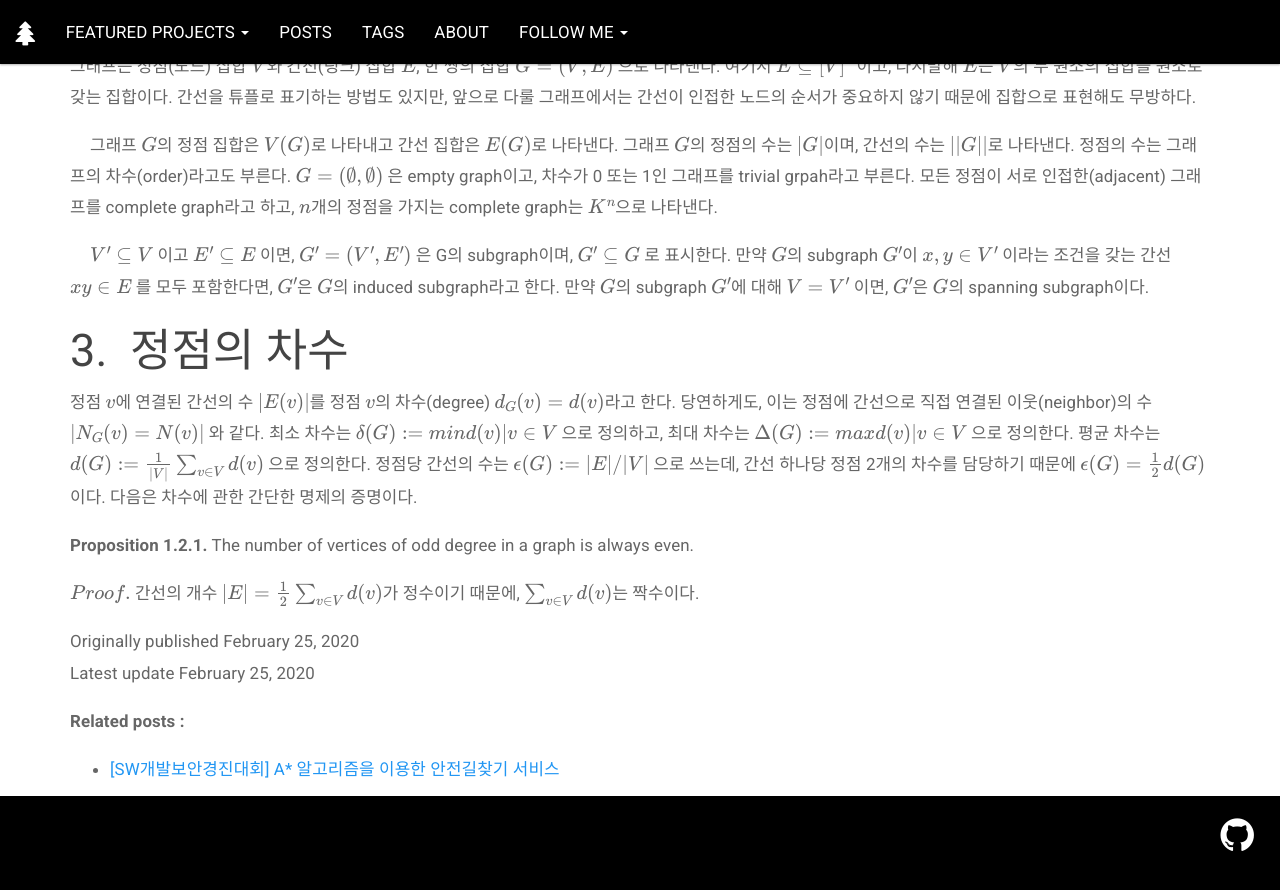
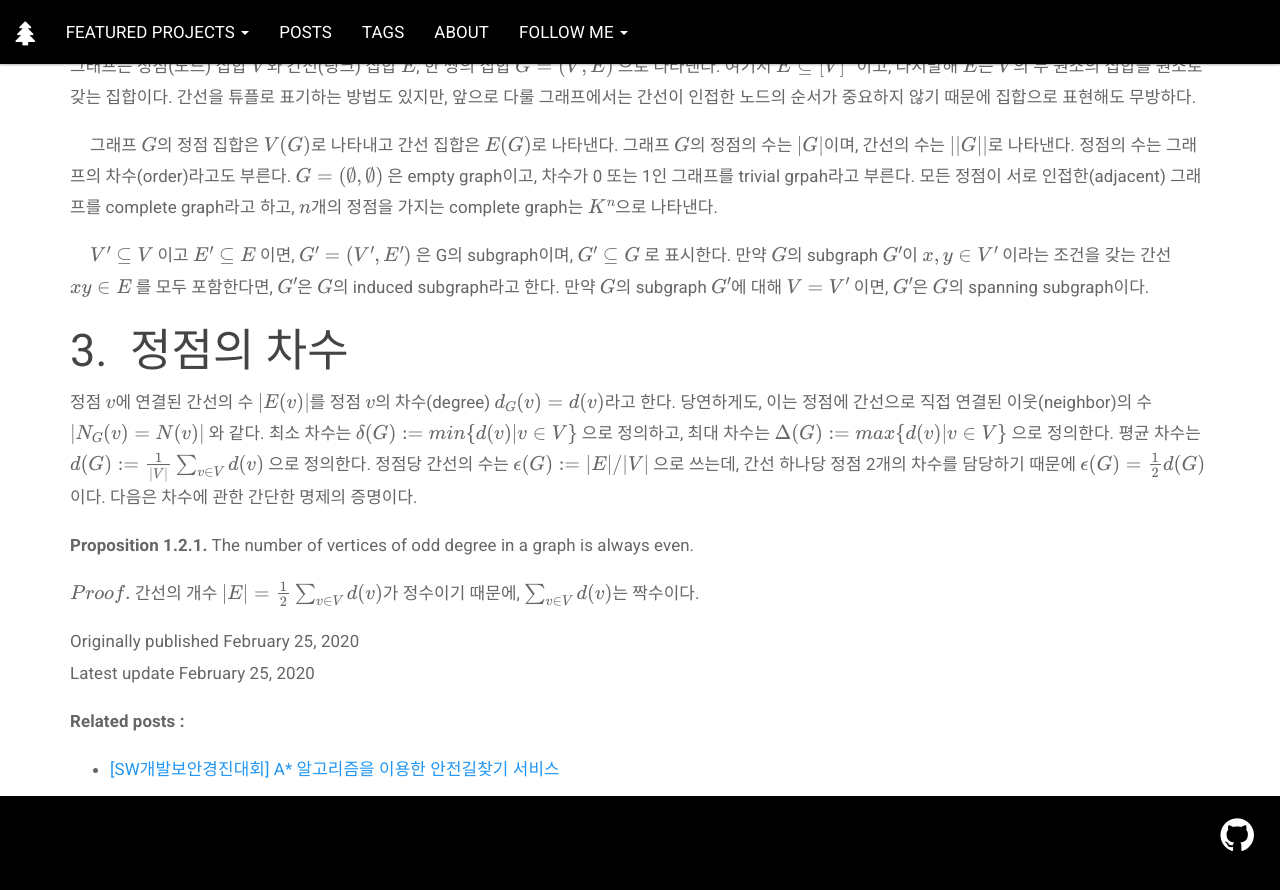
Before and after one commit to PnDong/pndong.github.io, a Jekyll site: the page built from _posts/2020-02-25-graph-theory-chapter-1.html, in a window 1280 px wide and 900 px high, scrolled down 864 px. Shown: the top 890 px of the window. Built offline with Jekyll 4.4.1, drawn with Linux system fonts in a browser that asks for light colours; formulas are drawn with MathJax 3; comment, search, counter and statistics services are not loaded.

```diff
--- a/_posts/2020-02-25-graph-theory-chapter-1.html
+++ b/_posts/2020-02-25-graph-theory-chapter-1.html
@@ -50,7 +50,7 @@ use_math: true
 
 <p>
 	정점 $v$에 연결된 간선의 수 $|E(v)|$를 정점 $v$의 차수(degree) $d_G(v) = d(v)$라고 한다. 당연하게도, 이는 정점에 간선으로 직접 연결된 이웃(neighbor)의 수 $|N_G(v) = N(v)|$ 와 같다.
-	최소 차수는 $\delta(G) := min{d(v) | v \in V}$ 으로 정의하고, 최대 차수는 $\Delta(G) := max{d(v) | v \in V}$ 으로 정의한다.
+	최소 차수는 $\delta(G) := min\{d(v) | v \in V\}$ 으로 정의하고, 최대 차수는 $\Delta(G) := max\{d(v) | v \in V\}$ 으로 정의한다.
 	평균 차수는 $d(G) := \frac{1}{|V|} \sum_{v \in V}d(v)$ 으로 정의한다.
 	정점당 간선의 수는 $\epsilon(G) := |E|/|V|$ 으로 쓰는데, 간선 하나당 정점 2개의 차수를 담당하기 때문에 $\epsilon(G) = \frac{1}{2}d(G)$ 이다. 다음은 차수에 관한 간단한 명제의 증명이다.
 </p>
```
